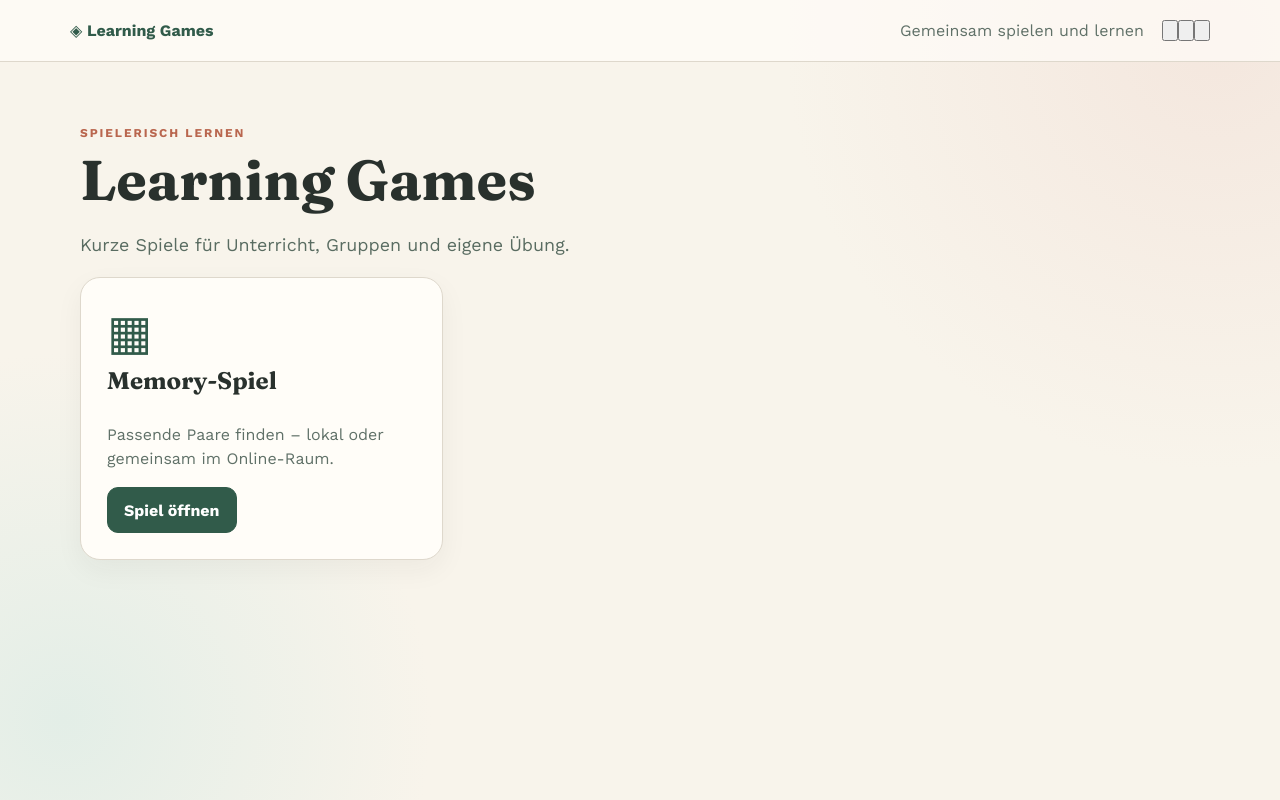
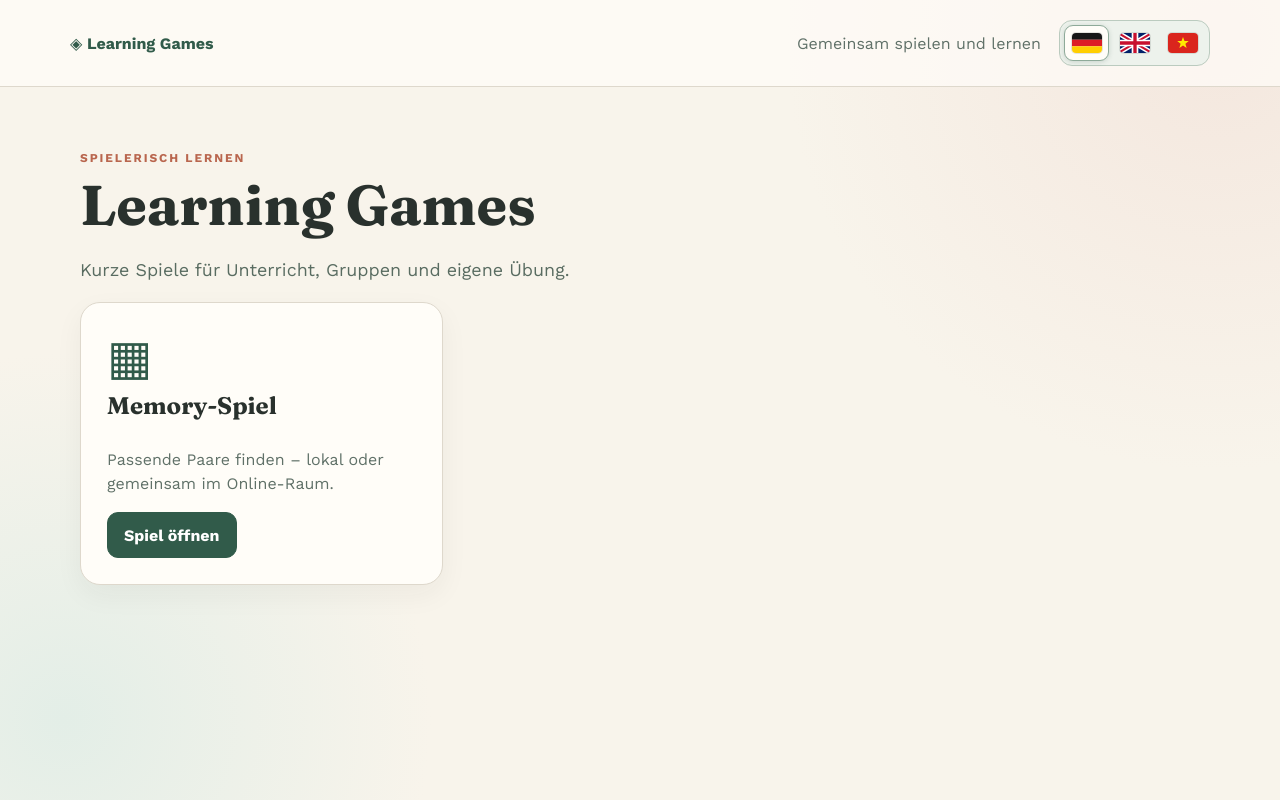
Before and after one commit to ducrenevn/learning-games, a React (Vite) app: page / in a window 1280 px wide. Built offline with nearby package versions, Linux system fonts and the light colour scheme.

Commit message:
style: rounded flag segmented toggle with clear active and focus states

```diff
--- a/src/styles.css
+++ b/src/styles.css
@@ -81,3 +81,59 @@ a:hover {
 .game-announcement strong{font-weight:800}
 @keyframes announcement-in{from{opacity:0;transform:translate(-50%,-12px) scale(.96)}to{opacity:1;transform:translate(-50%,0) scale(1)}}
 @media(prefers-reduced-motion:reduce){.game-announcement{animation:none}}
+
+
+/* M3a landing/setup language selector: compact three-position flag toggle.
+   Room-specific language switching keeps its existing native select. */
+.language-switcher--flags{
+  display:inline-flex;
+  align-items:center;
+  gap:3px;
+  padding:4px;
+  border:1px solid #bbcbbf;
+  border-radius:13px;
+  background:#edf2ec;
+}
+.language-flag-button{
+  display:grid;
+  place-items:center;
+  width:45px;
+  height:36px;
+  padding:5px 7px;
+  border:1px solid transparent;
+  border-radius:9px;
+  background:transparent;
+  cursor:pointer;
+  transition:background-color .15s ease,box-shadow .15s ease;
+}
+.language-flag-button:hover{background:#fffdf8bb}
+.language-flag-button[aria-pressed="true"]{
+  background:#fffdf8;
+  border-color:#8eaa99;
+  box-shadow:0 1px 5px #2444382d;
+}
+.language-flag-button:focus-visible{
+  outline:3px solid #b9664e;
+  outline-offset:2px;
+  position:relative;
+  z-index:1;
+}
+.language-flag-icon{
+  display:block;
+  width:30px;
+  height:20px;
+  overflow:hidden;
+  border-radius:4px;
+  box-shadow:0 0 0 1px #29312d20;
+}
+.language-flag-icon svg{display:block;width:100%;height:100%}
+@media(max-width:480px){
+  .header-controls{gap:8px}
+  .app-header{padding:12px 10px}
+  .language-switcher--flags{gap:1px;padding:3px}
+  .language-flag-button{width:36px;height:34px;padding:5px 3px}
+  .language-flag-icon{width:28px;height:18px}
+}
+@media(prefers-reduced-motion:reduce){
+  .language-flag-button{transition:none}
+}
```
